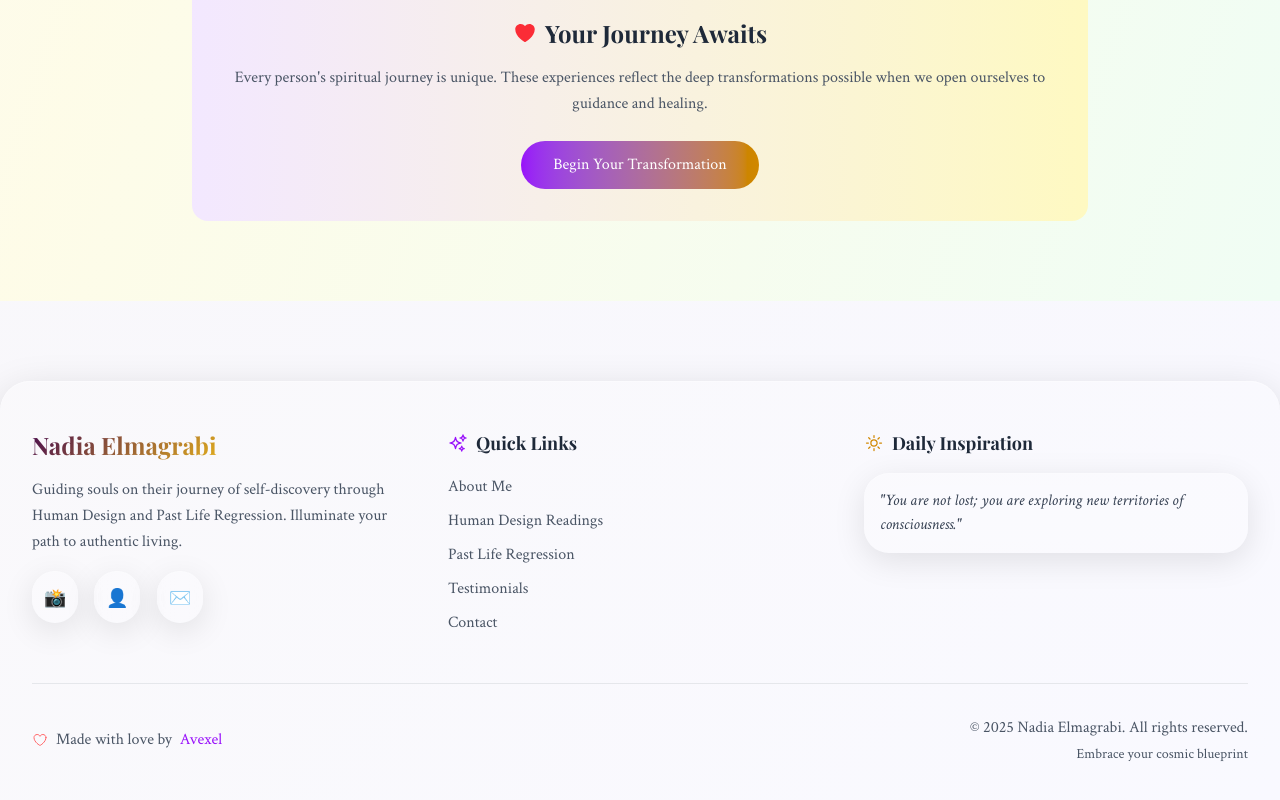
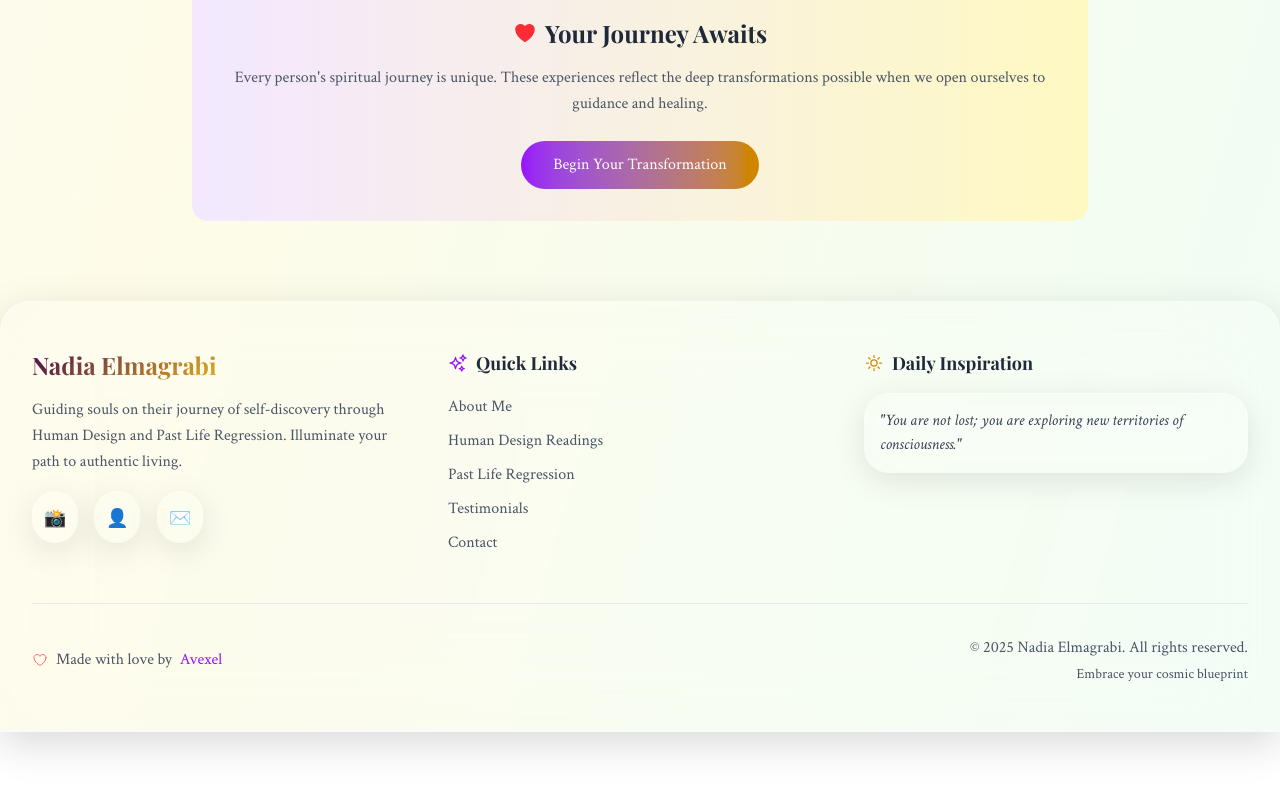
Before and after one commit to Avexel-Web-Design/NadiaElmagrabi, a Next.js app: page /about in a window 1280 px wide. Shown: the part 3724-4524 px from the top of the page. After the commit the page ends 4456 px from the top, so only its background shows below. Built offline with nearby package versions, Linux system fonts and the light colour scheme.

Commit message:
footer transparency good

```diff
--- a/src/app/about/page.tsx
+++ b/src/app/about/page.tsx
@@ -5,7 +5,7 @@ import Reviews from '../components/about/Reviews'
 
 export default function AboutPage() {
   return (
-    <main className="min-h-screen bg-gradient-to-br from-purple-50 via-yellow-50 to-green-50">
+    <main className="min-h-screen bg-gradient-to-br from-purple-50 via-yellow-50 to-green-50 pb-107">
       <Biography />
       <Background />
       <Education />
--- a/src/app/components/Footer.tsx
+++ b/src/app/components/Footer.tsx
@@ -6,15 +6,15 @@ import { useDailyQuote } from '../hooks/useDailyQuote'
 export default function Footer() {
   const currentYear = new Date().getFullYear()
   const dailyQuote = useDailyQuote()
-
   const socialLinks = [
     { name: 'Instagram', href: '#', icon: '📸' },
     { name: 'Facebook', href: '#', icon: '👤' },
-    { name: 'Email', href: 'mailto:nadia@example.com', icon: '✉️' },  ]
+    { name: 'Email', href: 'mailto:nadia@example.com', icon: '✉️' },
+  ]
 
   return (
     <footer
-      className="liquid-glass-strong mt-20"
+      className="liquid-glass-strong -mt-107"
       style={{
         borderRadius: '30px 30px 0 0',
         borderBottomLeftRadius: '0',
--- a/src/app/page.tsx
+++ b/src/app/page.tsx
@@ -5,7 +5,7 @@ import Contact from './components/Contact'
 
 export default function Home() {
   return (
-    <div className="overflow-hidden">
+    <div className="overflow-hidden pb-107">
       <Hero />
       <About />
       <Services />
--- a/src/app/resources/page.tsx
+++ b/src/app/resources/page.tsx
@@ -10,7 +10,7 @@ export const metadata: Metadata = {
 
 export default function ResourcesPage() {
   return (
-    <div className="min-h-screen bg-gradient-to-r from-purple-50 to-yellow-50">
+    <div className="min-h-screen bg-gradient-to-r from-purple-50 to-yellow-50 pb-107">
       <ResourcesHero />
       <ResourcesShowcase />
     </div>
```
